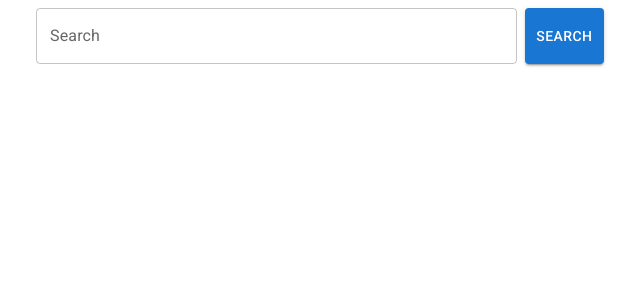
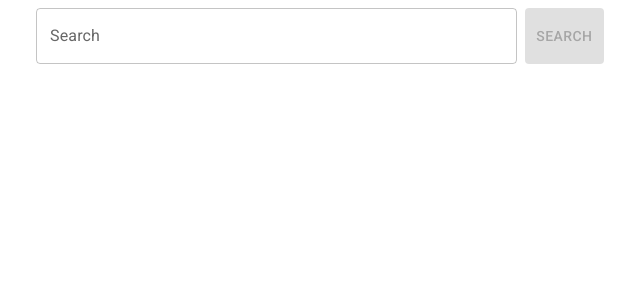
Before and after one commit to samson84/find-my-movies, a React (Create React App) app: page / in a window 1280 px wide. Shown: the top 300 px of the page, without its empty margins (28-668 px from the left). Built offline with nearby package versions, Linux system fonts and the light colour scheme.

Commit message:
Improve error and loading states - Add loading indicator to search and details loading - Add nice error messages for the error cases. - Enter can start the search instead just a button click.

```diff
--- a/src/api/wikipedia.ts
+++ b/src/api/wikipedia.ts
@@ -1,8 +1,7 @@
 import { useState, useEffect } from "react";
 
 export type MovieDetailsError = {
-  code: "not_found" | "internal";
-  details?: string;
+  code: "not_found";
 };
 
 export type MovieDetails = {
--- a/src/components/Details.tsx
+++ b/src/components/Details.tsx
@@ -1,28 +1,38 @@
 import React from "react";
 import { useMovieDetails } from "../api/wikipedia";
 import {
-  Paper,
   Typography as T,
-  Link,
   Card,
   CardContent,
   CardActions,
   Button,
+  CircularProgress,
+  Alert,
 } from "@mui/material";
+import SomethingWentWrong from "./SomethingWentWrong";
 
 type DetailsProps = {
   title?: string | null | undefined;
 };
 
+const NotFound = () => (
+  <Alert severity="info">No movie details found on Wikipedia.</Alert>
+);
+
 const Details = ({ title }: DetailsProps) => {
   const { data, error, loading } = useMovieDetails(title);
 
+  if (error) {
+    if (error.code === "not_found") {
+      return <NotFound />;
+    }
+    return <SomethingWentWrong />;
+  }
+
   if (loading) {
-    return <div>Loading...</div>;
+    return <CircularProgress />;
   }
-  if (error) {
-    return <div>Error..</div>;
-  }
+
   if (!data || !title) {
     return null;
   }
--- a/src/components/Search.tsx
+++ b/src/components/Search.tsx
@@ -8,6 +8,7 @@ import {
 import SearchInput from "./SearchInput";
 import SearchResult from "./SearchResult";
 import { Box, Grid } from "@mui/material";
+import SomethingWentWrong from "./SomethingWentWrong";
 
 type SearchProps = {
   onTitleClick: (title: string) => void;
@@ -23,7 +24,7 @@ const Search = ({ onTitleClick }: SearchProps) => {
     executeSearch({ variables: { query } });
 
   if (error) {
-    return <p>Error</p>;
+    return <SomethingWentWrong />;
   }
 
   return (
@@ -34,15 +35,12 @@ const Search = ({ onTitleClick }: SearchProps) => {
         </Box>
       </Grid>
       <Grid item xs={12}>
-        {loading ? (
-          <p>loading</p>
-        ) : (
-          data && (
-            <SearchResult
-              movies={data.searchMovies}
-              onTitleClick={onTitleClick}
-            />
-          )
+        {(data || loading) && (
+          <SearchResult
+            isLoading={loading}
+            movies={data?.searchMovies}
+            onTitleClick={onTitleClick}
+          />
         )}
       </Grid>
     </Grid>
--- a/src/components/SearchInput.tsx
+++ b/src/components/SearchInput.tsx
@@ -9,12 +9,21 @@ type SearchInputProps = {
 const SearchInput = ({ onSearch }: SearchInputProps) => {
   const [query, setQuery] = useState("");
 
+  const searchDisabled = query.length === 0;
+
   const handleChange = (event: React.ChangeEvent<HTMLInputElement>) =>
     setQuery(event.target.value);
 
-  const handleSearch = () => onSearch(query);
+  const handleSearch = (event: React.SyntheticEvent) => {
+    event.preventDefault();
+    if (searchDisabled) {
+      return;
+    }
+    onSearch(query);
+  };
 
   return (
+    <form onSubmit={handleSearch}>
       <Stack direction="row">
         <TextField
           variant="outlined"
@@ -23,10 +32,16 @@ const SearchInput = ({ onSearch }: SearchInputProps) => {
           fullWidth
           sx={{ mr: 1 }}
         />
-      <Button variant="contained" color="primary" onClick={handleSearch}>
+        <Button
+          variant="contained"
+          color="primary"
+          disabled={searchDisabled}
+          type="submit"
+        >
           Search
         </Button>
       </Stack>
+    </form>
   );
 };
 
--- a/src/components/SearchResult.tsx
+++ b/src/components/SearchResult.tsx
@@ -6,6 +6,7 @@ import {
   Link,
   Box,
   Chip,
+  CircularProgress,
 } from "@mui/material";
 import React from "react";
 import { Movie } from "../api/tmdb";
@@ -26,7 +27,7 @@ type GenresProp = {
 const Genres = ({ genres }: GenresProp) => (
   <Box component="span">
     {genres.map((genre) => (
-      <Chip variant="outlined" label={genre.name} size="small" />
+      <Chip key={genre.id} variant="outlined" label={genre.name} size="small" />
     ))}
   </Box>
 );
@@ -58,10 +59,18 @@ const Item = ({ movie, onTitleClick }: ItemProps) => (
 );
 
 type SearchResultProps = {
-  movies: Movie[];
+  movies?: Movie[];
   onTitleClick: (title: string) => void;
+  isLoading: boolean;
 };
-const SearchResult = ({ movies, onTitleClick }: SearchResultProps) => (
+const SearchResult = ({
+  movies = [],
+  onTitleClick,
+  isLoading,
+}: SearchResultProps) =>
+  isLoading ? (
+    <CircularProgress />
+  ) : (
     <Stack spacing={2}>
       {movies.map((movie) => (
         <Item key={movie.id} movie={movie} onTitleClick={onTitleClick} />
--- /dev/null
+++ b/src/components/SomethingWentWrong.tsx
@@ -0,0 +1,8 @@
+import React from "react";
+import { Alert } from "@mui/material";
+
+const SomethingWentWrong = () => (
+  <Alert severity="error">Something is wrong with this search</Alert>
+);
+
+export default SomethingWentWrong;
```
Lines whose indentation alone changed are shown as unchanged.
